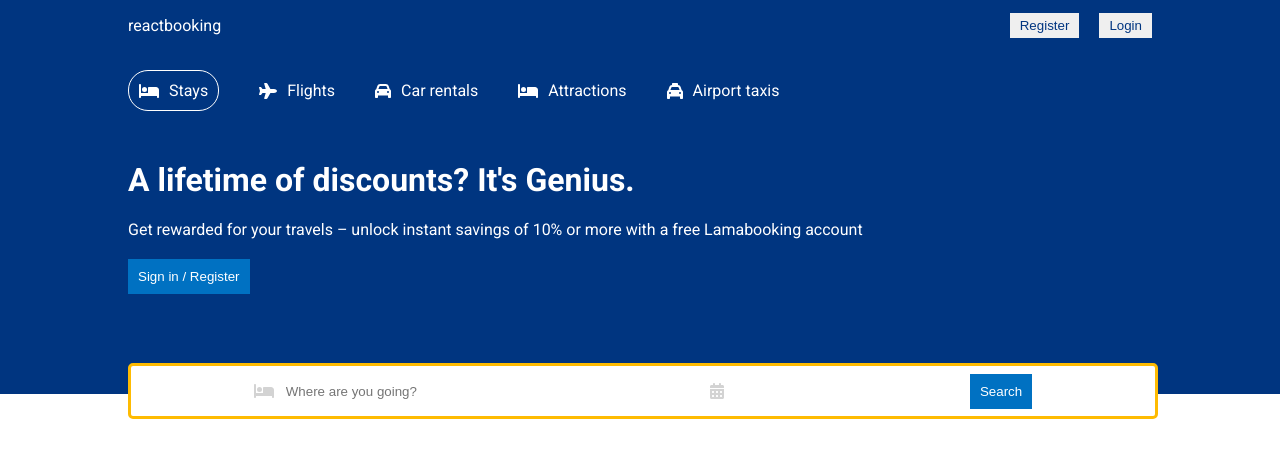
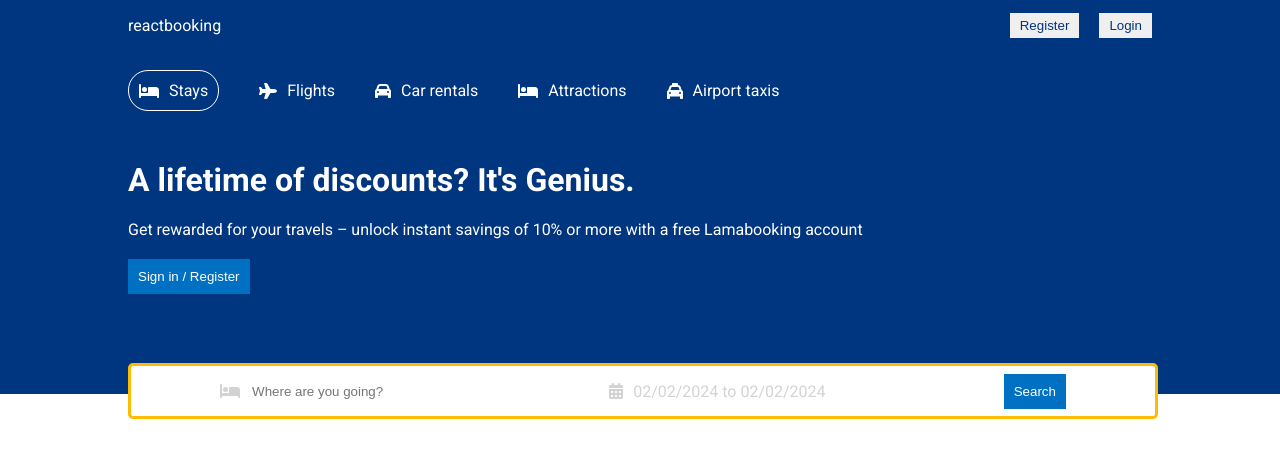
Before and after one commit to abr-ya/react-booking, a React (Vite) app: page / in a window 1280 px wide. Shown: the top 458 px of the page. Built offline with nearby package versions, Linux system fonts and the light colour scheme.

Commit message:
feat: Add DatePicker to Search component

```diff
--- a/package.json
+++ b/package.json
@@ -20,6 +20,7 @@
     "@fortawesome/free-solid-svg-icons": "^6.5.1",
     "@fortawesome/react-fontawesome": "^0.2.0",
     "@types/react": "^18.2.43",
+    "@types/react-date-range": "^1.4.9",
     "@types/react-dom": "^18.2.17",
     "@typescript-eslint/eslint-plugin": "^6.17.0",
     "@typescript-eslint/parser": "^6.17.0",
--- a/src/components/Header/Search.tsx
+++ b/src/components/Header/Search.tsx
@@ -1,12 +1,27 @@
 import { useState } from "react";
+import { DateRange } from "react-date-range";
 import { FontAwesomeIcon } from "@fortawesome/react-fontawesome";
+import { format } from "date-fns";
+import { faBed, faCalendarDays } from "@fortawesome/free-solid-svg-icons";
+
+import "react-date-range/dist/styles.css"; // main css file
+import "react-date-range/dist/theme/default.css"; // theme css file
+
 import styles from "./search.module.css";
-import { faBed, faCalendarDays } from "@fortawesome/free-solid-svg-icons";
 
 const Search = () => {
   const [destination, setDestination] = useState("");
 
-  const handleSearch = () => console.log(destination);
+  const [openDate, setOpenDate] = useState(false);
+  const [date, setDate] = useState([
+    {
+      startDate: new Date(),
+      endDate: new Date(),
+      key: "selection",
+    },
+  ]);
+
+  const handleSearch = () => console.log(destination, date);
 
   return (
     <div className={styles.search}>
@@ -21,7 +36,20 @@ const Search = () => {
       </div>
       <div className={styles.searchItem}>
         <FontAwesomeIcon icon={faCalendarDays} className={styles.searchIcon} />
-        {/* DateRange */}
+        <span
+          onClick={() => setOpenDate((prev) => !prev)}
+          className={styles.searchText}
+        >{`${format(date[0].startDate, "MM/dd/yyyy")} to ${format(date[0].endDate, "MM/dd/yyyy")}`}</span>
+        {openDate && (
+          <DateRange
+            editableDateInputs={true}
+            onChange={(item) => setDate([item.selection])}
+            moveRangeOnFirstSelection={false}
+            ranges={date}
+            className={styles.date}
+            minDate={new Date()}
+          />
+        )}
       </div>
       {/* Person */}
       <div className={styles.searchItem}>
--- a/src/components/Header/search.module.css
+++ b/src/components/Header/search.module.css
@@ -36,3 +36,14 @@
   padding: 10px;
   cursor: pointer;
 }
+
+.searchText {
+  color: lightgray;
+  cursor: pointer;
+}
+
+.date {
+  position: absolute;
+  top: 50px;
+  z-index: 2;
+}
```
Also changed, not shown: 1 other file (tests, documents, lock files or other folders).
